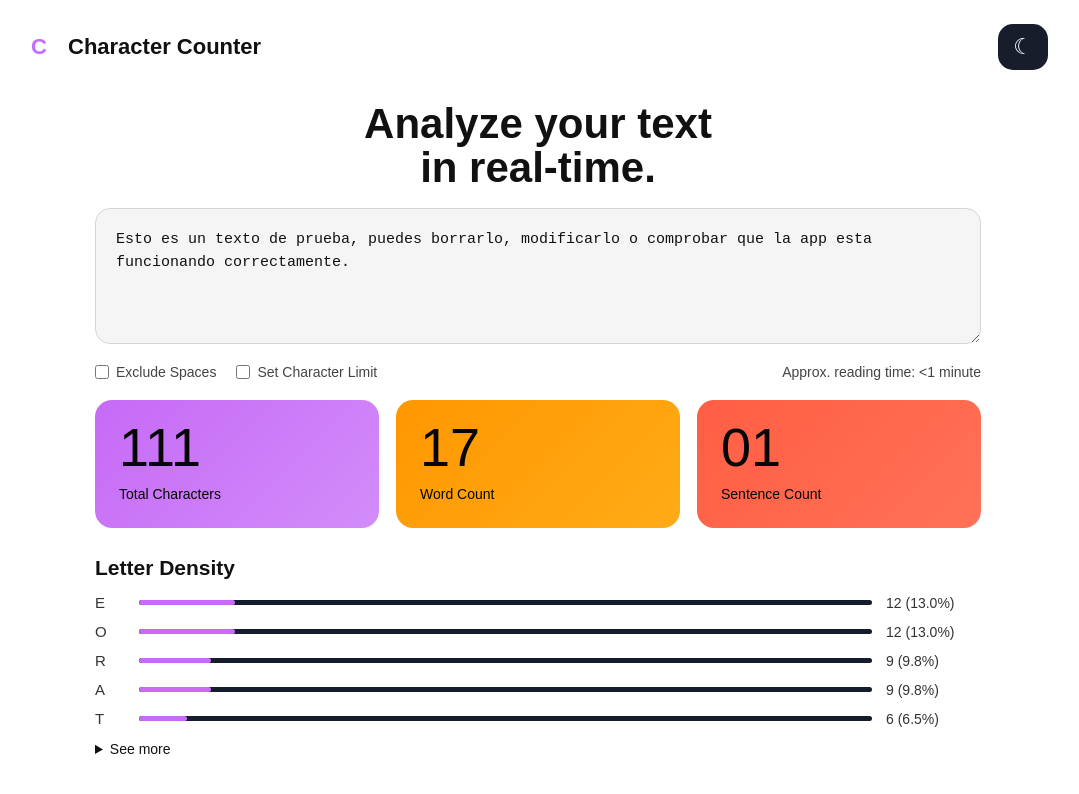
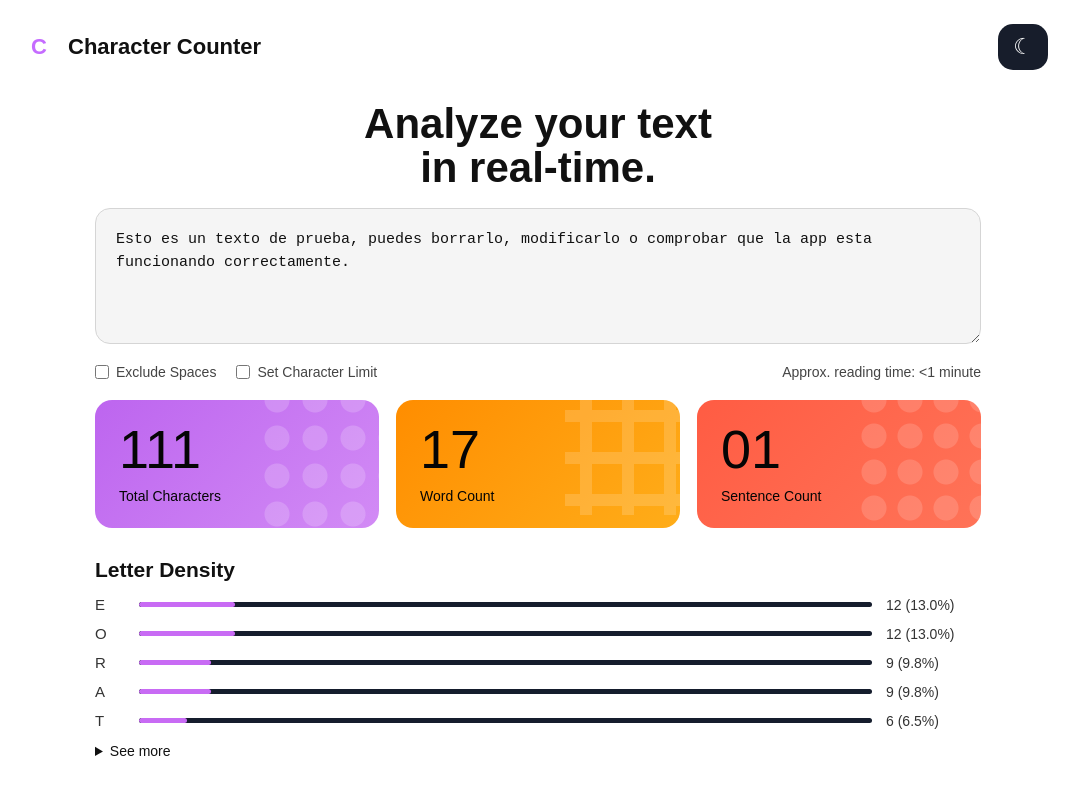
Before and after one commit to Ramon408/tpfinal-fullstack, a React (Vite) app: page / in a window 1280 px wide. Shown: the top 794 px of the page, without its empty margins (102-1181 px from the left). Built offline with nearby package versions, Linux system fonts and the light colour scheme.

Commit message:
agrega el diseño de las tarjetas de estadísticas

```diff
--- a/src/components/Stats.jsx
+++ b/src/components/Stats.jsx
@@ -1,26 +1,41 @@
-const Stats = ({ characters, words, sentences, readingTime }) => {
+const Stats = ({ characters, words, sentences }) => {
   return (
     <section className="stats-section">
-      <div className="stat-card stat-card-purple">
+      <article className="stat-card stat-card-purple">
+        <div className="stat-decoration decoration-purple"></div>
+
         <span className="stat-number">
           {String(characters).padStart(2, "0")}
         </span>
-        <span className="stat-label">Total Characters</span>
-      </div>
 
-      <div className="stat-card stat-card-orange">
+        <span className="stat-label">
+          Total Characters
+        </span>
+      </article>
+
+      <article className="stat-card stat-card-orange">
+        <div className="stat-decoration decoration-orange"></div>
+
         <span className="stat-number">
           {String(words).padStart(2, "0")}
         </span>
-        <span className="stat-label">Word Count</span>
-      </div>
 
-      <div className="stat-card stat-card-red">
+        <span className="stat-label">
+          Word Count
+        </span>
+      </article>
+
+      <article className="stat-card stat-card-red">
+        <div className="stat-decoration decoration-red"></div>
+
         <span className="stat-number">
           {String(sentences).padStart(2, "0")}
         </span>
-        <span className="stat-label">Sentence Count</span>
-      </div>
+
+        <span className="stat-label">
+          Sentence Count
+        </span>
+      </article>
     </section>
   )
 }
--- a/src/index.css
+++ b/src/index.css
@@ -154,7 +154,8 @@ main {
 
 .stats-section {
   width: min(886px, 100%);
-  margin: 0 auto 28px;
+  margin: 0 auto 30px;
+
   display: grid;
   grid-template-columns: repeat(3, 1fr);
   gap: 17px;
@@ -162,37 +163,144 @@ main {
 
 .stat-card {
   position: relative;
+
   min-height: 128px;
-  padding: 20px 24px;
+  padding: 22px 24px;
+
   overflow: hidden;
+
   border-radius: 17px;
+
   color: #050505;
 }
 
 .stat-card-purple {
-  background: linear-gradient(135deg, #c66af6, #d28cf9);
+  background: linear-gradient(
+    135deg,
+    #bd65ef 0%,
+    #d28bf5 100%
+  );
 }
 
 .stat-card-orange {
-  background: linear-gradient(135deg, #ff9700, #ffab17);
+  background: linear-gradient(
+    135deg,
+    #ff8d00 0%,
+    #ffad19 100%
+  );
 }
 
 .stat-card-red {
-  background: linear-gradient(135deg, #ff5e43, #ff7258);
+  background: linear-gradient(
+    135deg,
+    #ff5c43 0%,
+    #ff7358 100%
+  );
 }
 
 .stat-number {
+  position: relative;
+  z-index: 2;
+
   display: block;
+
   font-size: 54px;
   line-height: 1;
+
   font-weight: 500;
+
   margin-bottom: 12px;
 }
 
 .stat-label {
+  position: relative;
+  z-index: 2;
+
   display: block;
+
   font-size: 14px;
   font-weight: 500;
+}
+
+/* =========================
+   DECORACIONES
+========================= */
+
+.stat-decoration {
+  position: absolute;
+  z-index: 1;
+
+  pointer-events: none;
+}
+
+/* Tarjeta violeta */
+
+.decoration-purple {
+  width: 150px;
+  height: 150px;
+
+  right: -28px;
+  top: -20px;
+
+  opacity: 0.18;
+
+  background:
+    radial-gradient(
+      circle at 20px 20px,
+      #ffffff 0 12px,
+      transparent 13px
+    );
+
+  background-size: 38px 38px;
+}
+
+/* Tarjeta naranja */
+
+.decoration-orange {
+  width: 120px;
+  height: 120px;
+
+  right: -5px;
+  top: -5px;
+
+  opacity: 0.16;
+
+  background:
+    linear-gradient(
+      90deg,
+      transparent 0 35%,
+      #ffffff 35% 65%,
+      transparent 65%
+    ),
+    linear-gradient(
+      0deg,
+      transparent 0 35%,
+      #ffffff 35% 65%,
+      transparent 65%
+    );
+
+  background-size: 42px 42px;
+}
+
+/* Tarjeta roja */
+
+.decoration-red {
+  width: 150px;
+  height: 150px;
+
+  right: -25px;
+  top: -18px;
+
+  opacity: 0.15;
+
+  background:
+    radial-gradient(
+      circle at 18px 18px,
+      #ffffff 0 12px,
+      transparent 13px
+    );
+
+  background-size: 36px 36px;
 }
 
 .letter-density {
```
